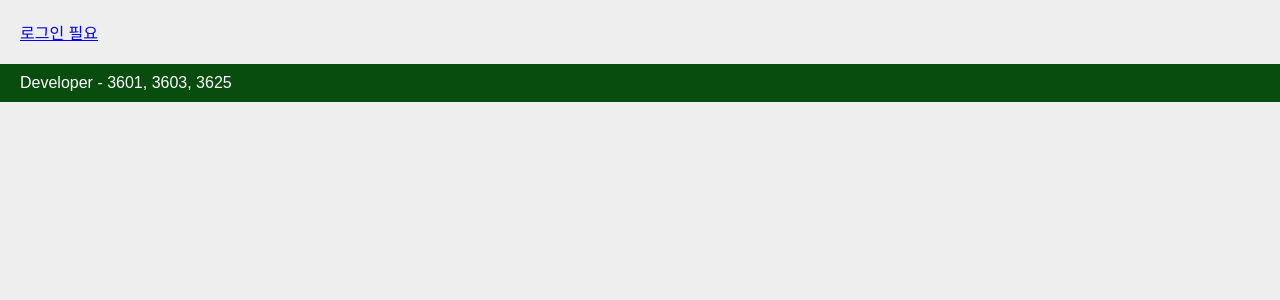
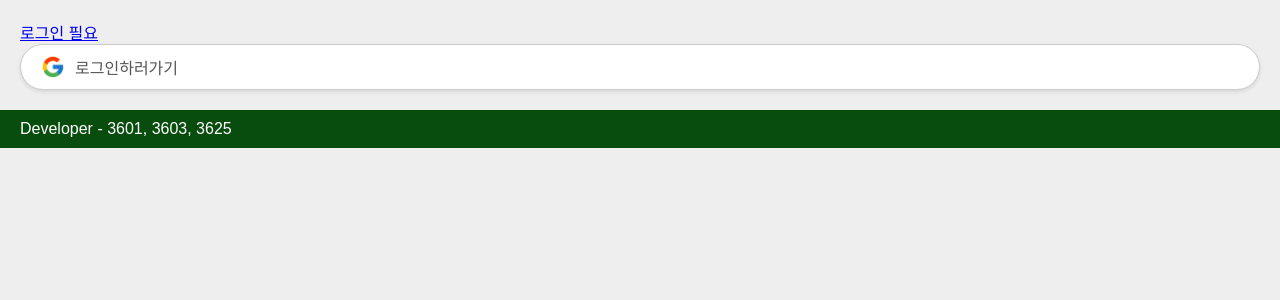
Before and after one commit to Monster1365/wiki-project, a Flask app: template app/templates/loginrequire.html in a window 1280 px wide. Shown: the part 76-376 px from the top of the page. Run offline with Flask 3, Linux system fonts and the light colour scheme; the template is opened without the code that fills it, so the values that code supplies are empty; parts of the project's set-up code (start-up, migrations or seed data) failed here and were passed over.

Commit message:
login 디자인 수정

```diff
--- a/app/templates/loginrequire.html
+++ b/app/templates/loginrequire.html
@@ -3,5 +3,49 @@
 {% block page_content %}
 <div class="content">
     <a href="{{ url_for('auth.login')}}">로그인 필요</a>
+    <a href="{{ url_for('auth.login')}}" style="text-decoration: none;">
+        <div class="google-login">
+            <img src="{{ url_for('static', filename='img/google_logo.png') }}" alt="Google Logo" class="google-logo">
+            <div class="google-text">로그인하러가기</div>
+        </div>
+    </a>
 </div>
+<style>
+  .google-login {
+    display: flex;
+    align-items: center;
+    background-color: #ffffff;
+    border: 1px solid #ccc;
+    border-radius: 30px;
+    padding: 10px 20px;
+    cursor: pointer;
+    box-shadow: 0 2px 4px rgba(0,0,0,0.1);
+    transition: box-shadow 0.3s, transform 0.3s;
+    font-size: 16px;
+    color: #555;
+  }
+
+  .google-login:hover {
+    box-shadow: 0 4px 8px rgba(0,0,0,0.2);
+    transform: translateY(-2px);
+  }
+
+  .google-logo {
+    width: 24px;
+    height: 24px;
+    border-radius: 50%;
+    margin-right: 10px;
+    flex-shrink: 0;
+  }
+
+  .google-text {
+    white-space: nowrap;
+  }
+
+  button {
+    background: none;
+    border: none;
+    padding: 0;
+  }
+</style>
 {% endblock %}
--- a/requirements.txt
+++ b/requirements.txt
@@ -1,3 +1,4 @@
 Flask
 gunicorn
 firebase-admin
+flask_jwt_extended
```
Also changed, not shown: app/static/img/google_logo.png (added).
